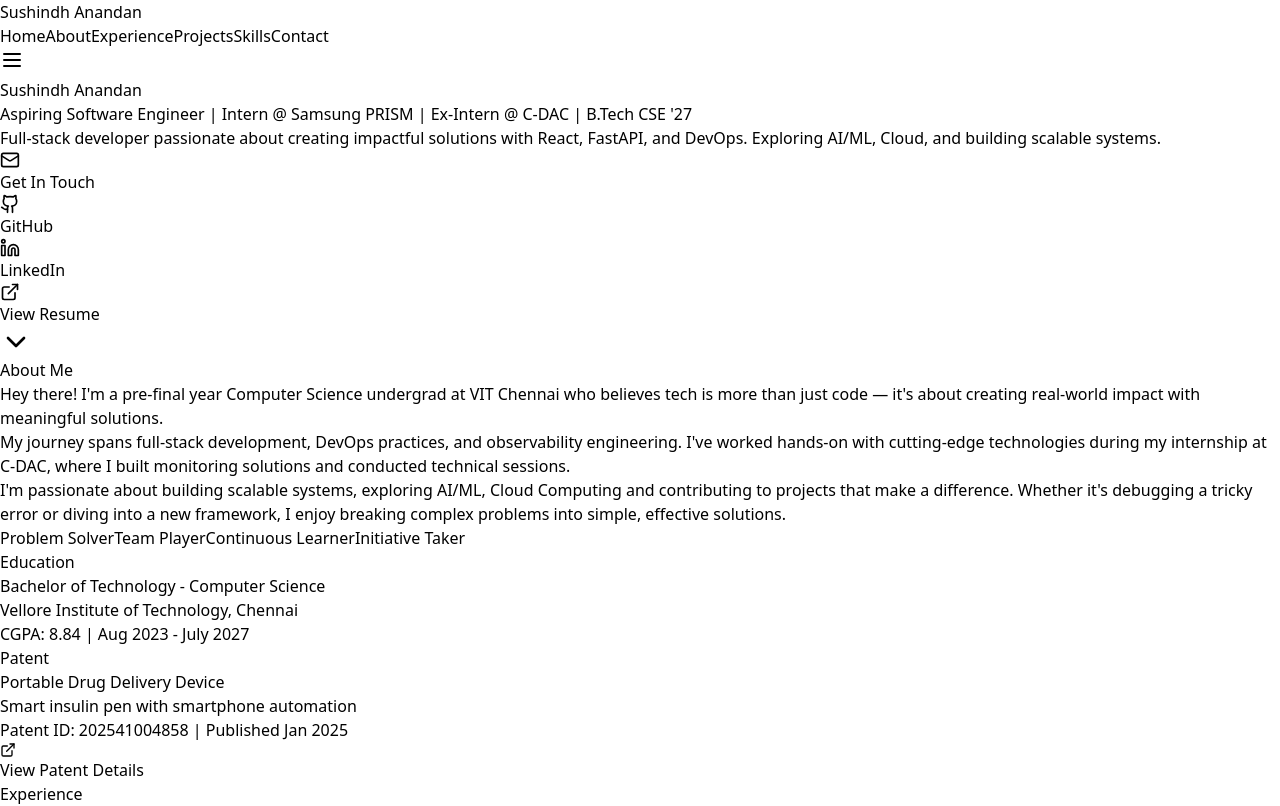
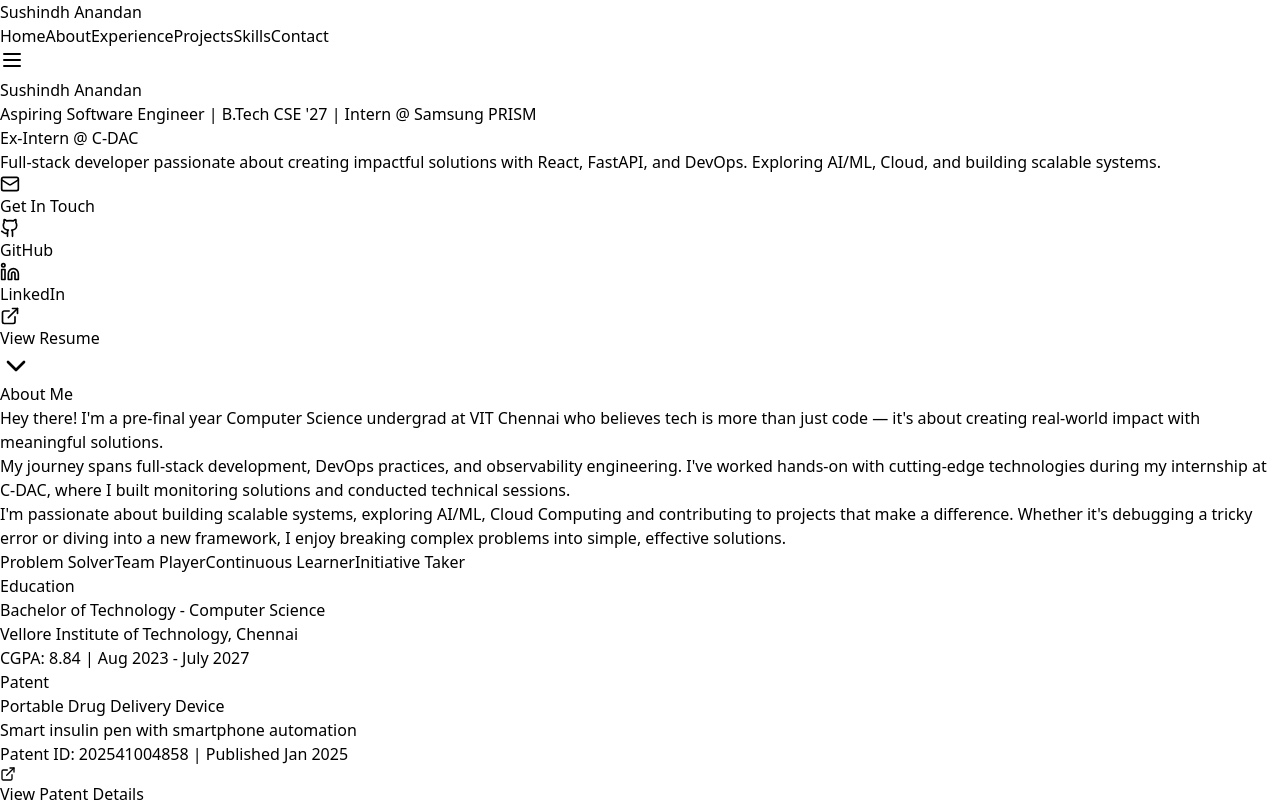
Before and after one commit to Sushindh/Portfolio, a React (Vite) app: page / in a window 1280 px wide. Shown: the top 806 px of the page. Built offline with nearby package versions, Linux system fonts and the light colour scheme.

Commit message:
with_samsung

```diff
--- a/src/App.jsx
+++ b/src/App.jsx
@@ -137,7 +137,7 @@ const Portfolio = () => {
               Sushindh Anandan
             </h1>
             <p className="text-xl md:text-2xl text-gray-300 mb-6">
-              Aspiring Software Engineer | Intern @ Samsung PRISM | Ex-Intern @ C-DAC | B.Tech CSE '27
+              Aspiring Software Engineer | B.Tech CSE '27 | Intern @ Samsung PRISM<br/>Ex-Intern @ C-DAC
             </p>
             <p className="text-lg text-gray-400 max-w-2xl mx-auto mb-8">
               Full-stack developer passionate about creating impactful solutions with React, FastAPI, and DevOps.
```
